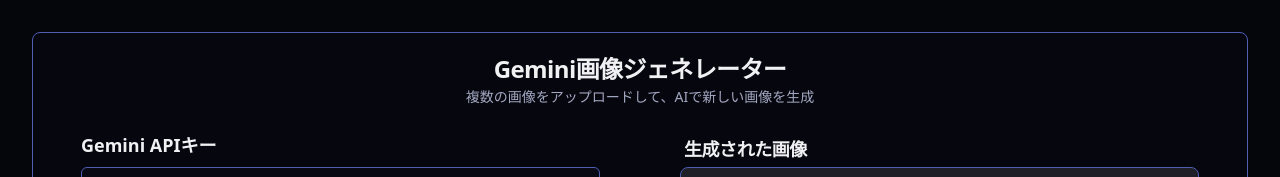
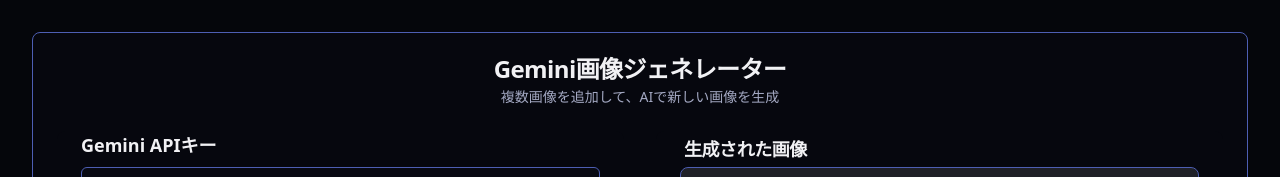
Before and after one commit to hndrr/ImageGenerator, a React (Vite) app: page / in a window 1280 px wide. Shown: the top 177 px of the page. Built offline with nearby package versions, Linux system fonts and the light colour scheme; no server answers.

Commit message:
App.tsxの説明文を修正し、ユーザーに対する表現を明確化しました。

```diff
--- a/src/App.tsx
+++ b/src/App.tsx
@@ -236,7 +236,7 @@ function App() {
               Gemini画像ジェネレーター
             </CardTitle>
             <CardDescription className="text-center">
-              複数の画像をアップロードして、AIで新しい画像を生成
+              複数画像を追加して、AIで新しい画像を生成
             </CardDescription>
           </CardHeader>
           <CardContent>
```
